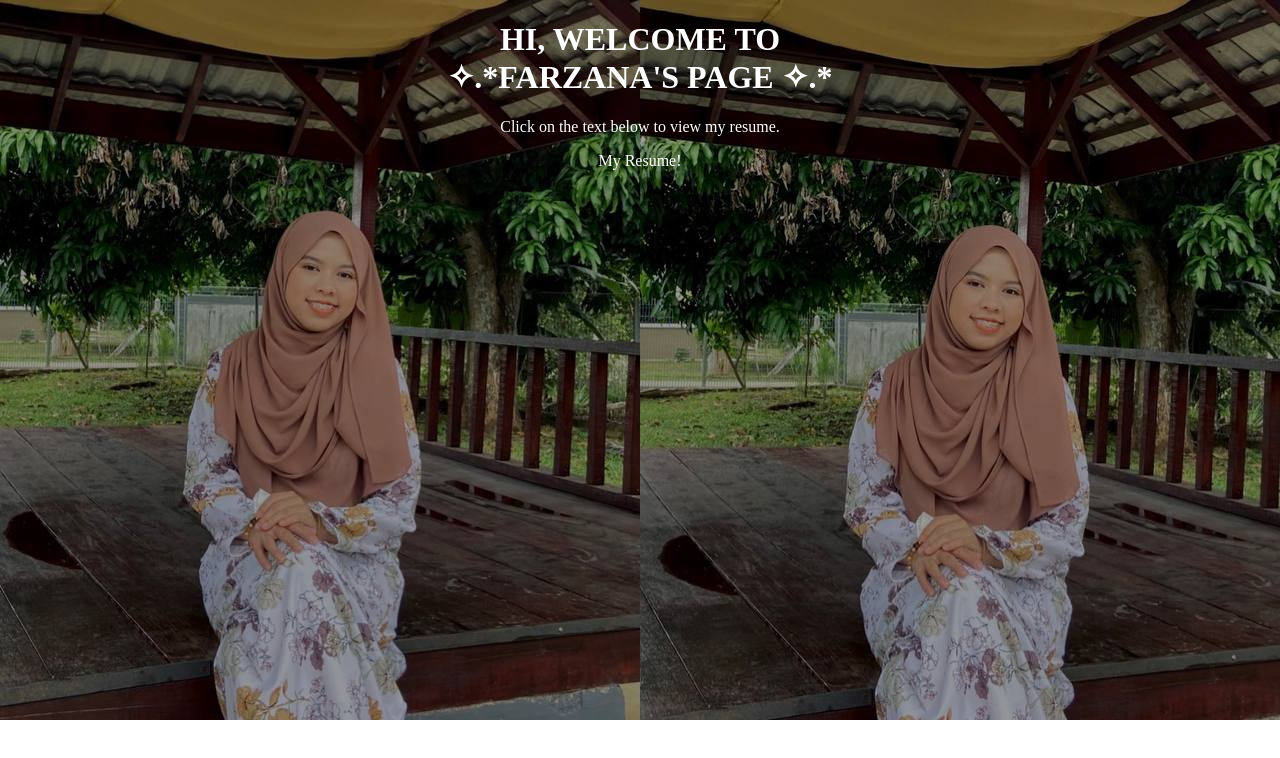
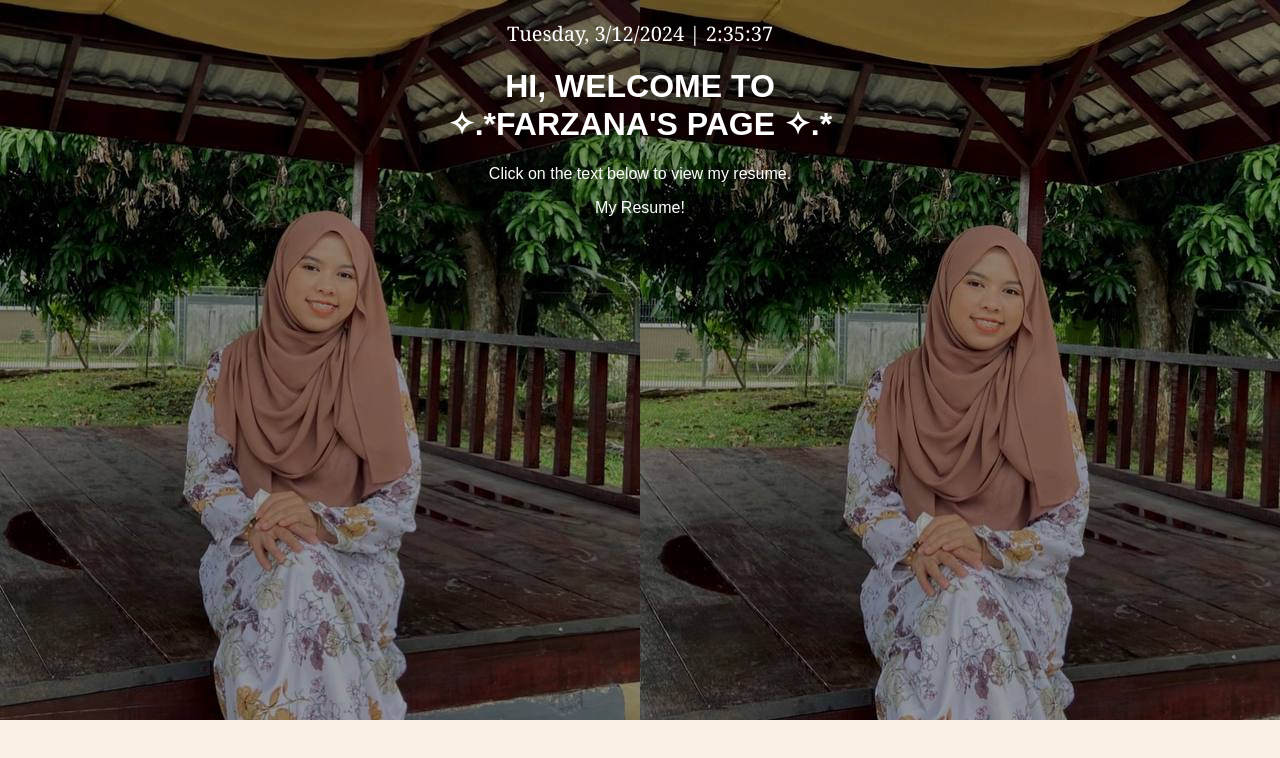
Before and after one commit to farzanazri/last-website, a plain HTML site: page index.html in a window 1280 px wide. Drawn offline with Linux system fonts and the light colour scheme.

Commit message:
Add files via upload

```diff
--- a/index.html
+++ b/index.html
@@ -3,6 +3,17 @@
 <head>
 <title>index</title>
 <style>
+        body {
+            font-family: 'Arial', sans-serif;
+            background-color: Linen;
+            text-align: center;
+        }
+        #clock {
+            font-size: 20px;
+            color: white;
+            font-family: 'Georgia', serif;
+            margin-top: 20px;
+        }
 body {
   background-image: url('nanaa.jpg');
   background-size: cover;
@@ -23,6 +34,48 @@ a:hover {
 </style>
 </head>
 <body>
+<body>
+
+    <div id="clock"></div>
+
+
+
+    <script>
+        function updateClock() {
+            var today = new Date();
+
+            // Get the current date components
+            var dayOfWeek = today.toLocaleString('en-us', { weekday: 'long' });
+            var day = today.getDate();
+            var month = today.getMonth() + 1; // Month is 0-based
+            var year = today.getFullYear();
+
+            // Get the current time components
+            var hours = today.getHours();
+            var minutes = today.getMinutes();
+            var seconds = today.getSeconds();
+
+            // Add leading zeros to minutes and seconds if needed
+            minutes = (minutes < 10) ? '0' + minutes : minutes;
+            seconds = (seconds < 10) ? '0' + seconds : seconds;
+
+            // Format the time and date
+            var timeString = hours + ':' + minutes + ':' + seconds;
+            var dateString = dayOfWeek + ', ' + day + '/' + month + '/' + year;
+
+            // Display the date and time in the HTML element
+            document.getElementById('clock').innerHTML = dateString + ' | ' + timeString;
+        }
+
+        // Update the clock every second
+        setInterval(updateClock, 1000);
+
+        // Initialize the clock immediately
+        updateClock();
+    </script>
+
+</body>
+</html>
 
 <center>
   <h1>HI, WELCOME TO <br>✧.*FARZANA'S PAGE ✧.*</br></h1>
```
